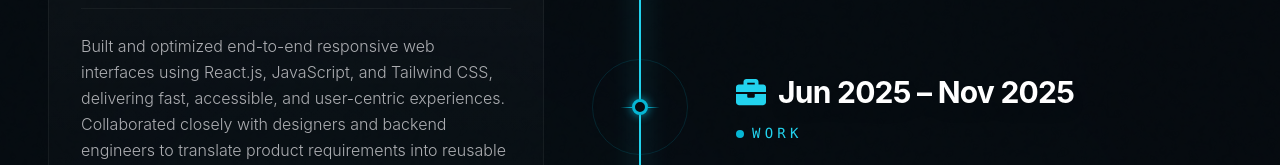
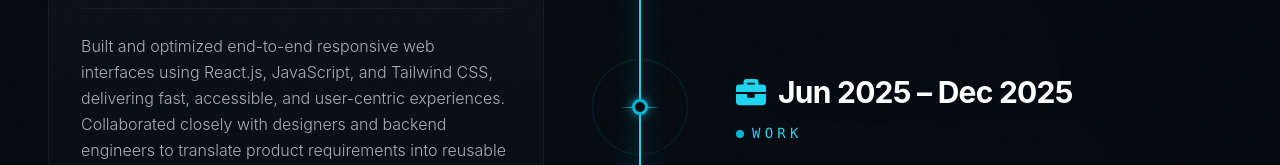
Before and after one commit to BudraHH/Portfolio, a React (Vite) app: page /normal-theme in a window 1280 px wide. Shown: the part 6949-7114 px from the top of the page. Built offline with nearby package versions, Linux system fonts and the light colour scheme.

Commit message:
Experience date update

```diff
--- a/src/constants/experience.js
+++ b/src/constants/experience.js
@@ -5,7 +5,7 @@ export const EXPERIENCE_DATA = [
         role: "React Developer",
         company: "SystItSoft Solutions",
         location: "Coimbatore, India",
-        period: "Jun 2025 – Nov 2025",
+        period: "Jun 2025 – Dec 2025",
         description:
             "Built and optimized end-to-end responsive web interfaces using React.js, JavaScript, and Tailwind CSS, delivering fast, accessible, and user-centric experiences. Collaborated closely with designers and backend engineers to translate product requirements into reusable components and clean UI flows, while integrating REST APIs to ensure reliable, production-grade data rendering.",
         tech: ["REACT", "JAVASCRIPT", "TAILWIND", "REST API", "AGILE"]
```
